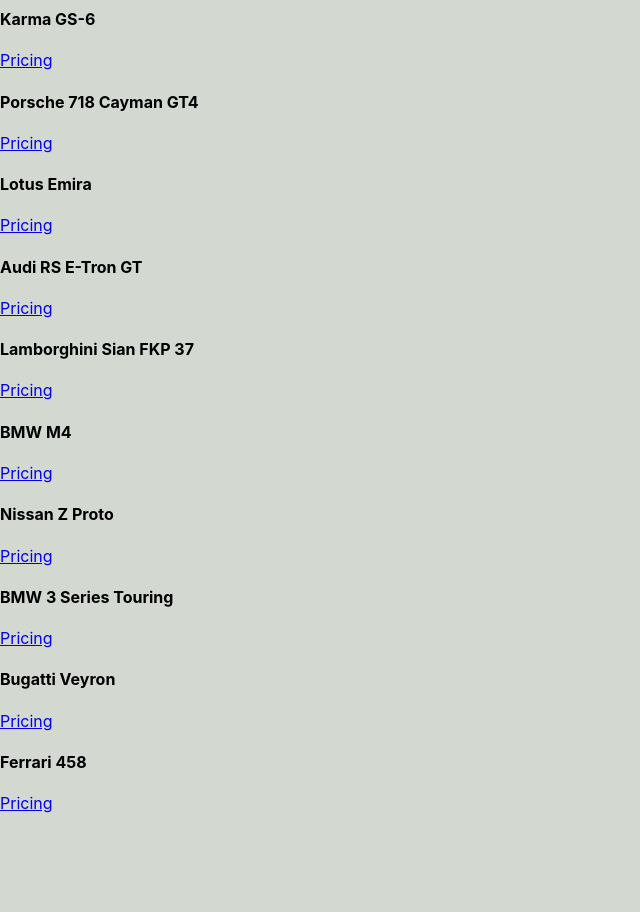
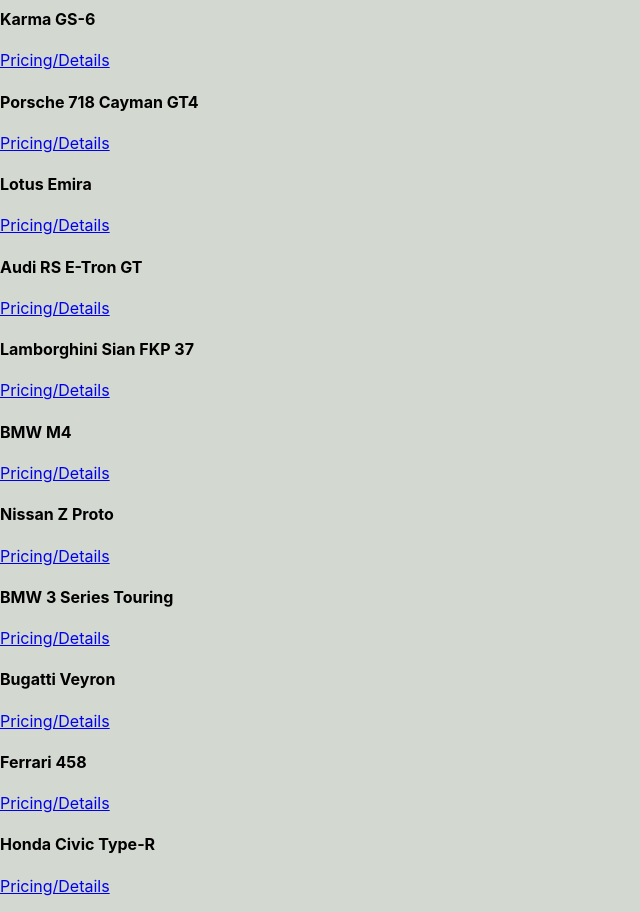
Before and after one commit to wormondeck/myPhase2Project, a React (Create React App) app: page / in a window 1280 px wide. Shown: the part 400-1312 px from the top of the page, without its empty margins (0-640 px from the left). Before the commit the page ends 1229 px from the top, so only its background shows below. Built offline with nearby package versions, Linux system fonts and the light colour scheme; data requests are answered from the project's data file.

Commit message:
complete project

```diff
--- a/db.json
+++ b/db.json
@@ -95,6 +95,14 @@
       "price": "309,180",
       "image": "https://www.womenonwheels.co.za/wp-content/uploads/bulletproof-ferrari-458-speciale-by-addarmor-front-view.jpg",
       "info": "The Ferrari 458 was hailed as one of the best-handling and most engaging mid-engine supercars of its time. The 458 Italia, introduced in 2009, was praised for its precise steering, excellent balance, and responsive handling characteristics. One standout feature of the 458 is its innovative electronic differential, known as the E-Diff, which helps optimize traction and stability during cornering. Additionally, the 458's 4.5-liter V8 engine produces a thrilling exhaust note, further enhancing the driving experience. Overall, the Ferrari 458 earned widespread acclaim from enthusiasts and critics alike for its combination of performance, handling, and styling, cementing its status as a modern classic in the Ferrari lineup."
+    },
+    {
+      "id": "13",
+      "name": "Honda Civic Type-R",
+      "color": "Blue",
+      "price": "35,700.00",
+      "image": "https://www.motortrend.com/uploads/sites/5/2019/10/2018-Honda-Civic-Type-R.jpg",
+      "info": "The Honda Civic Type-R has set a lap record for front-wheel-drive production cars at the Nürburgring Nordschleife track in Germany. With a time of 7 minutes and 43.8 seconds, it showcased the impressive performance capabilities of this hot hatchback."
     }
   ]
 }
--- a/src/App.js
+++ b/src/App.js
@@ -2,7 +2,6 @@
 import { Outlet } from "react-router-dom";
 import NavBar from "./NavBar";
 import Inventory from './Inventory';
-
 
 function App() {
   const [cars, setCars] = useState([]);
--- a/src/CarCard.js
+++ b/src/CarCard.js
@@ -1,16 +1,17 @@
 import React from 'react';
-import { Link, useOutletContext } from 'react-router-dom';
+// import { Link, useOutletContext } from 'react-router-dom';
+import { Link } from 'react-router-dom'
 
 const CarCard = ({ car }) => {
-  const cars = useOutletContext();
-  console.log(cars)
+  // const cars = useOutletContext();
+  // console.log(cars)
 
   return (
     <article>
       <h4>{car.name}</h4>
 
       <p>
-        <Link to={`/CarInfo/${car.id}`}>Pricing</Link>
+        <Link to={`/CarInfo/${car.id}`}>Pricing/Details</Link>
         <br/>
       </p>
     </article>
--- a/src/CarInfo.js
+++ b/src/CarInfo.js
@@ -6,7 +6,6 @@
   const cars = useOutletContext();
 
   const car = cars.find(car => car.id === params.id);
-
 
   if (!car) {
     return <h1>Loading...</h1>
@@ -20,7 +19,6 @@
     </div>
 
   );
-
 }
 
 export default CarInfo;
--- a/src/Inventory.js
+++ b/src/Inventory.js
@@ -44,10 +44,8 @@
         .catch((error) => console.error(error));
     };
 
-
   const highlightStyle = {
     backgroundColor: 'yellow',
-
   };
 
   return (
```
Also changed, not shown: src/routes.js (indentation only), 1 other file (tests, documents, lock files or other folders). Lines whose indentation alone changed are shown as unchanged.
